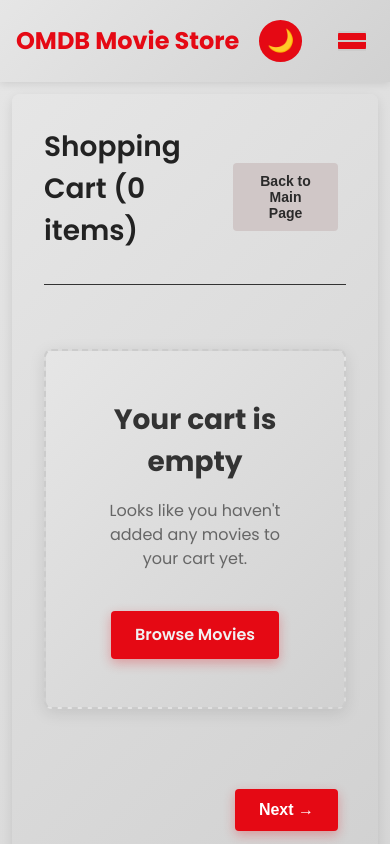
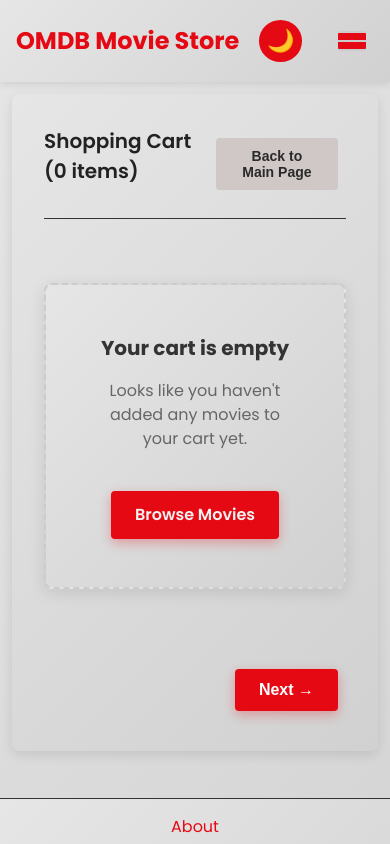
Before and after one commit to Mike-Innella/OMDBProject, a React (Create React App) app: page /cart in a window 390 px wide. Shown: the top 844 px of the page. Built offline with nearby package versions, Linux system fonts and the light colour scheme.

Commit message:
final css edits for media queries

```diff
--- a/src/Styling/MovieDetails.css
+++ b/src/Styling/MovieDetails.css
@@ -231,3 +231,26 @@
   background-color: rgba(46, 204, 113, 0.8);
   border-left: 3px solid #27ae60;
 }
+
+@media (max-width: 480px) {
+  .cart__header {
+    h1 {
+      font-size: 20px;
+    }
+  }
+
+  .cart__empty {
+    h2 {
+      font-size: 20px;
+    }
+  }
+
+  .cart__item {
+    display: flex;
+    flex-direction: column;
+  }
+
+  .cart__item-price {
+    text-align: center;
+  }
+}
```
